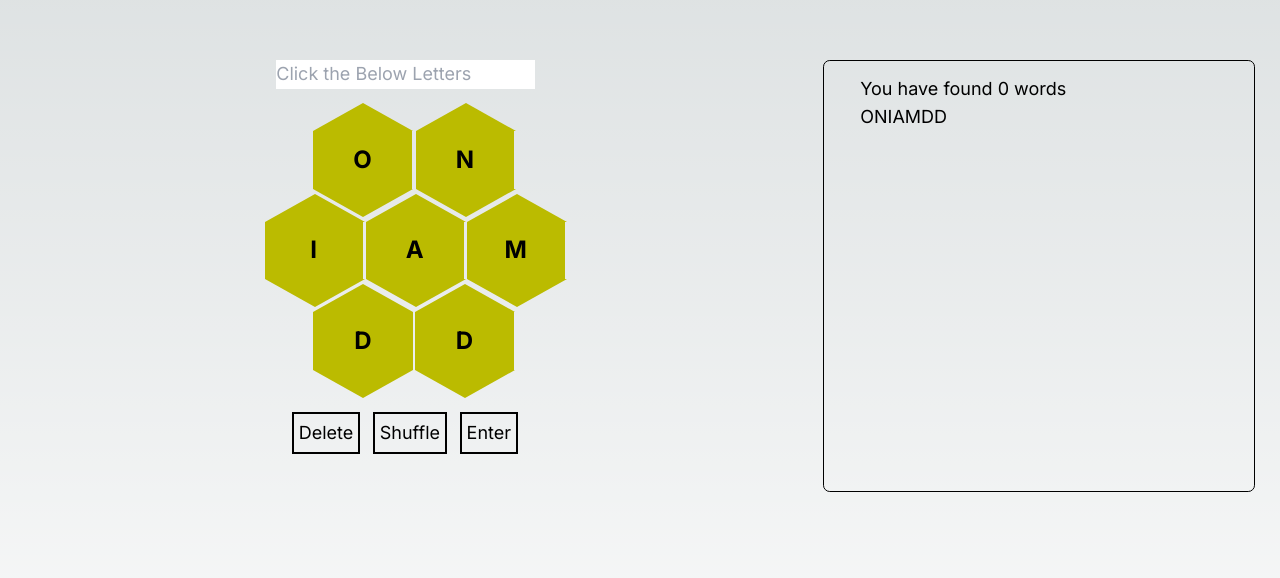
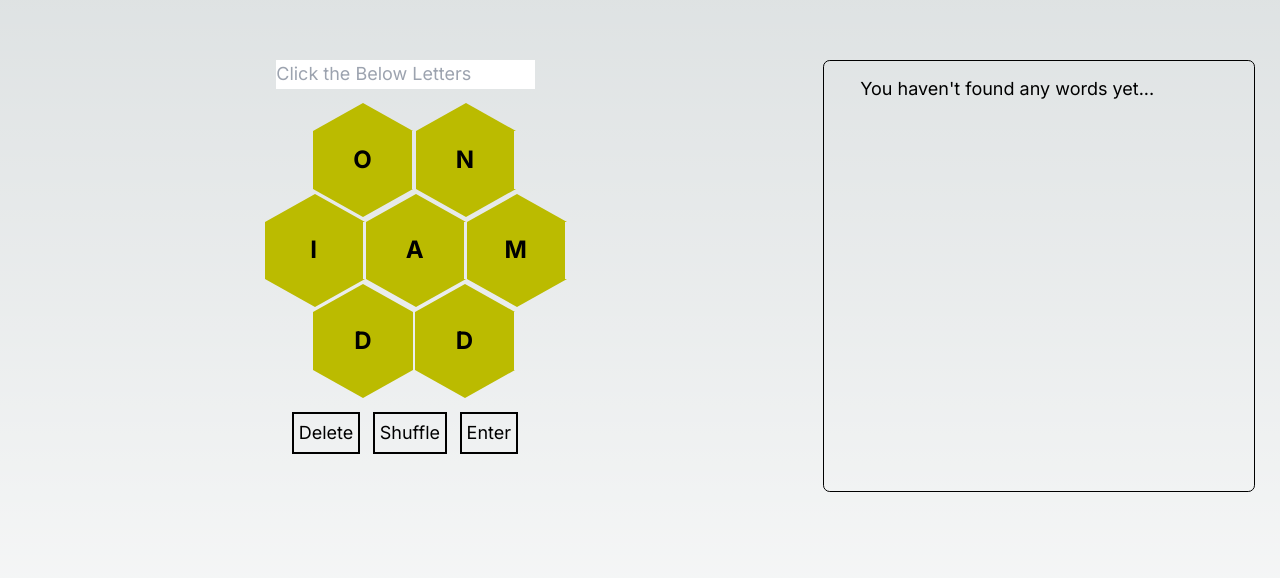
Before and after one commit to Chikage8/spelling-bee-game, a Next.js app: page / in a window 1280 px wide. Shown: the part 228-806 px from the top of the page. Built offline with nearby package versions, Linux system fonts and the light colour scheme.

Commit message:
Score system has been implemented

```diff
--- a/src/app/ui/Buttons.jsx
+++ b/src/app/ui/Buttons.jsx
@@ -27,6 +27,7 @@ const Buttons = (props) => {
                 alert("You have already found this word!");
             } else {
                 // Add correctly found word to clientCorrectWords array
+                props.setScore(props.score + word.length);
                 props.childSetClientCorrectWords(word);
                 console.log("props.clientCorrectWords: ", props.clientCorrectWords)
                 console.log("props.clientCorrectWords[0]: ", props.clientCorrectWords[0])
@@ -34,6 +35,7 @@ const Buttons = (props) => {
         } else {
             alert("WRONG WORD BRUH!");
         }
+        document.getElementById("input-text").value = "";
     }
 
     const handleDelete = (e) => {
--- a/src/app/ui/ClientTopLevelComponent.jsx
+++ b/src/app/ui/ClientTopLevelComponent.jsx
@@ -6,6 +6,7 @@ import InputSide from './InputSide'
 import OutputSide from './OutputSide'
 
 const ClientTopLevelComponent = (props) => {
+    const [score, setScore] = useState(0);
 
     const [clientShuffledWord, setClientShuffledWord] = useState(props.shuffledWord);
     const [clientCenterLetter, setClientCenterLetter] = useState(props.center_letter);
@@ -33,8 +34,8 @@ const ClientTopLevelComponent = (props) => {
 
     return (
         <div className="flex flex-row justify-start items-start pt-64 pl-52" id="game-container">
-            <InputSide clientCorrectWords={clientCorrectWords} childSetClientCorrectWords={childSetClientCorrectWords} clientShuffledWord={clientShuffledWord} clientCenterLetter={clientCenterLetter} clientLanguage={clientLanguage} childSetClientShuffledWord={childSetClientShuffledWord}/>
-            <OutputSide clientCorrectWords={clientCorrectWords} childSetClientCorrectWords={childSetClientCorrectWords} clientShuffledWord={clientShuffledWord} clientLanguage={clientLanguage}/>
+            <InputSide score={score} setScore={setScore} clientCorrectWords={clientCorrectWords} childSetClientCorrectWords={childSetClientCorrectWords} clientShuffledWord={clientShuffledWord} clientCenterLetter={clientCenterLetter} clientLanguage={clientLanguage} childSetClientShuffledWord={childSetClientShuffledWord}/>
+            <OutputSide score={score} setScore={setScore} clientCorrectWords={clientCorrectWords} childSetClientCorrectWords={childSetClientCorrectWords} clientShuffledWord={clientShuffledWord} clientLanguage={clientLanguage}/>
     </div>
     )
 }
--- a/src/app/ui/FoundWords.jsx
+++ b/src/app/ui/FoundWords.jsx
@@ -4,21 +4,37 @@ import React, { useEffect, useState } from 'react'
 import { shuffleWord } from '../page'
 
 const FoundWords = (props) => {
-  console.log("ClientTopLevelComponent->props.clientCorrectWords: ", props.clientCorrectWords);
-  console.log("ClientTopLevelComponent->props.clientCorrectWords[0]: ", props.clientCorrectWords[0]);
+
+  // const [score, setScore] = useState(0);
+  const [scoreText, setScoreText] = useState("You haven't found any words yet...");
+
   // Create p element for each correct word
   const  [correctWordTexts, setCorrectWordTexts] = useState([]);
   useEffect(()=>{
+    // Recalculate the score
+    // setScore(0);
     for (let i = 0; i < props.clientCorrectWords.length; i++) {
-      setCorrectWordTexts([...correctWordTexts, <p>{props.clientCorrectWords[i]}</p>]);
+      // code enters here
+      console.log("props.clientCorrectWords[i].length: ", props.clientCorrectWords[i].length)
+      // setScore(score + props.clientCorrectWords[i].length);
+    }
+
+    console.log("SETTING SCORE TEXT with score: ", props.score)
+    // setScoreText(`YourScore: ${score} `)
+    // Set score text based on the current score
+    props.score === 0 ? setScoreText("You haven't found any words yet...") : setScoreText(`Your current score is: ${props.score}`)
+    console.log("scoreText: ", scoreText);
+
+    // List the found words on the right panel
+    for (let i = 0; i < props.clientCorrectWords.length; i++) {
+      setCorrectWordTexts([...correctWordTexts, <p key={i}>{props.clientCorrectWords[i]}</p>]);
       // correctWordTexts.push(<p>{props.clientCorrectWords[i]}</p>);
     }
   },[props.clientCorrectWords])
 
   return (
     <div id='found-words-container' className='ml-64 border border-black rounded-md h-96 w-96 px-8 py-3'>
-      <p>You have found 0 words</p>
-      <p>{props.shuffledWord}</p>
+      {scoreText}
       {/* {props.clientCorrectWords} */}
       {correctWordTexts}
     </div>
--- a/src/app/ui/InputSide.jsx
+++ b/src/app/ui/InputSide.jsx
@@ -19,7 +19,7 @@ const InputSide = (props) => {
         <div className="flex min-h-screen flex-col items-center gap-3 p-0" id='input-side-container'>
             <input type="text" id="input-text" placeholder="Click the Below Letters"></input>
             <Hive clientShuffledWord={props.clientShuffledWord} childSetClientShuffledWord={props.childSetClientShuffledWord} clientCenterLetter={props.clientCenterLetter}/>
-            <Buttons clientCorrectWords={props.clientCorrectWords} childSetClientCorrectWords={props.childSetClientCorrectWords} clientShuffledWord={props.clientShuffledWord} childSetClientShuffledWord={props.childSetClientShuffledWord} clientCenterLetter={props.clientCenterLetter} clientLanguage={props.clientLanguage}/>
+            <Buttons score={props.score} setScore={props.setScore} clientCorrectWords={props.clientCorrectWords} childSetClientCorrectWords={props.childSetClientCorrectWords} clientShuffledWord={props.clientShuffledWord} childSetClientShuffledWord={props.childSetClientShuffledWord} clientCenterLetter={props.clientCenterLetter} clientLanguage={props.clientLanguage}/>
         </div>
     )
 }
--- a/src/app/ui/OutputSide.jsx
+++ b/src/app/ui/OutputSide.jsx
@@ -6,7 +6,7 @@ import FoundWords from './FoundWords'
 const OutputSide = (props) => {
   return (
     <div className="flex min-h-screen flex-col items-center p-0" id='output-side-container'>
-        <FoundWords clientCorrectWords={props.clientCorrectWords} setClientCorrectWords={props.childSetClientCorrectWords} shuffledWord={props.clientShuffledWord} />
+        <FoundWords score={props.score} setScore={props.setScore} clientCorrectWords={props.clientCorrectWords} setClientCorrectWords={props.childSetClientCorrectWords} shuffledWord={props.clientShuffledWord} />
     </div>
   )
 }
```
